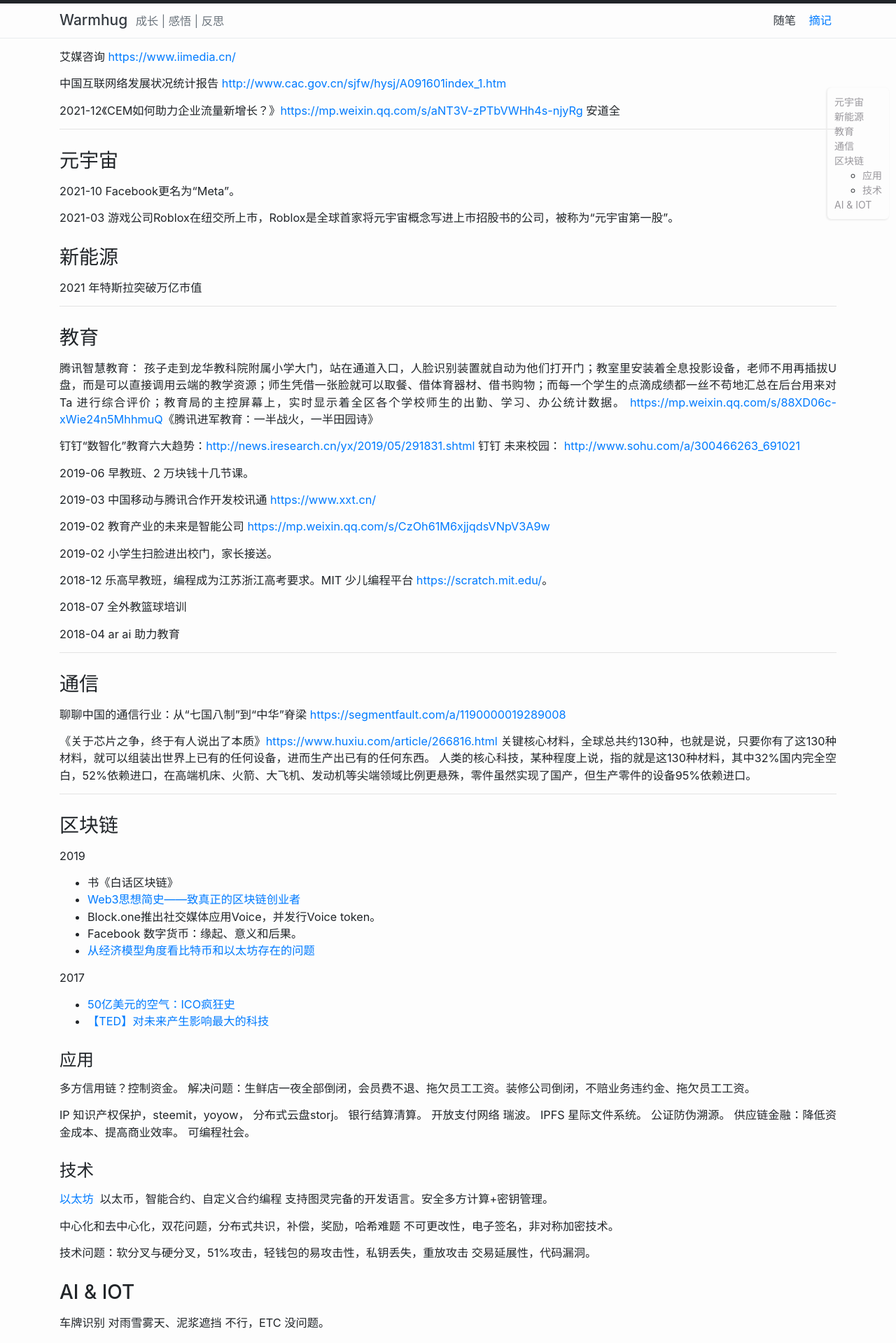
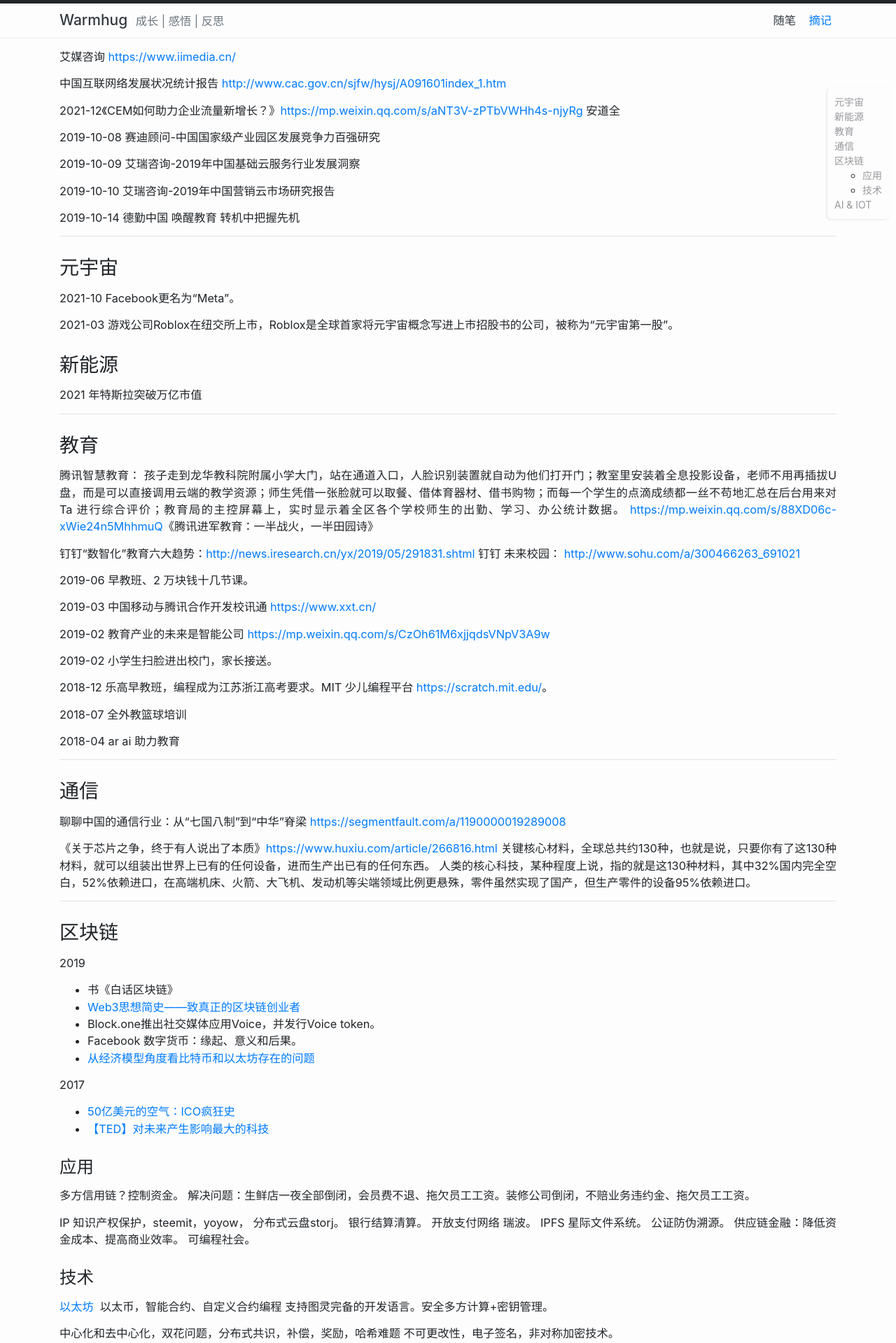
Before and after one commit to warmhug/warmhug.github.com, a Jekyll site: the page built from _collections/-.md, in a window 1280 px wide. Shown: the top 1919 px of the page at 70% size. Built offline with Jekyll 4.4.1, drawn with Linux system fonts in a browser that asks for light colours.

```diff
--- a/_collections/-.md
+++ b/_collections/-.md
@@ -10,6 +10,14 @@ permalink: /collections/focus
 中国互联网络发展状况统计报告 [http://www.cac.gov.cn/sjfw/hysj/A091601index_1.htm](http://www.cac.gov.cn/sjfw/hysj/A091601index_1.htm)
 
 2021-12《CEM如何助力企业流量新增长？》[https://mp.weixin.qq.com/s/aNT3V-zPTbVWHh4s-njyRg](https://mp.weixin.qq.com/s/aNT3V-zPTbVWHh4s-njyRg) 安道全
+
+2019-10-08 赛迪顾问-中国国家级产业园区发展竞争力百强研究
+
+2019-10-09 艾瑞咨询-2019年中国基础云服务行业发展洞察
+
+2019-10-10 艾瑞咨询-2019年中国营销云市场研究报告
+
+2019-10-14 德勤中国 唤醒教育 转机中把握先机
 
 
 ---
--- a/assets/main.scss
+++ b/assets/main.scss
@@ -10,6 +10,9 @@ html {
 }
 body {
   font-size: 1.16rem;
+}
+img {
+  max-width: 100%;
 }
 #my_toc {
   position: fixed;
```
Also changed, not shown: _posts/2019-10-11-fe-solution.md (added, +75 -0 lines).
